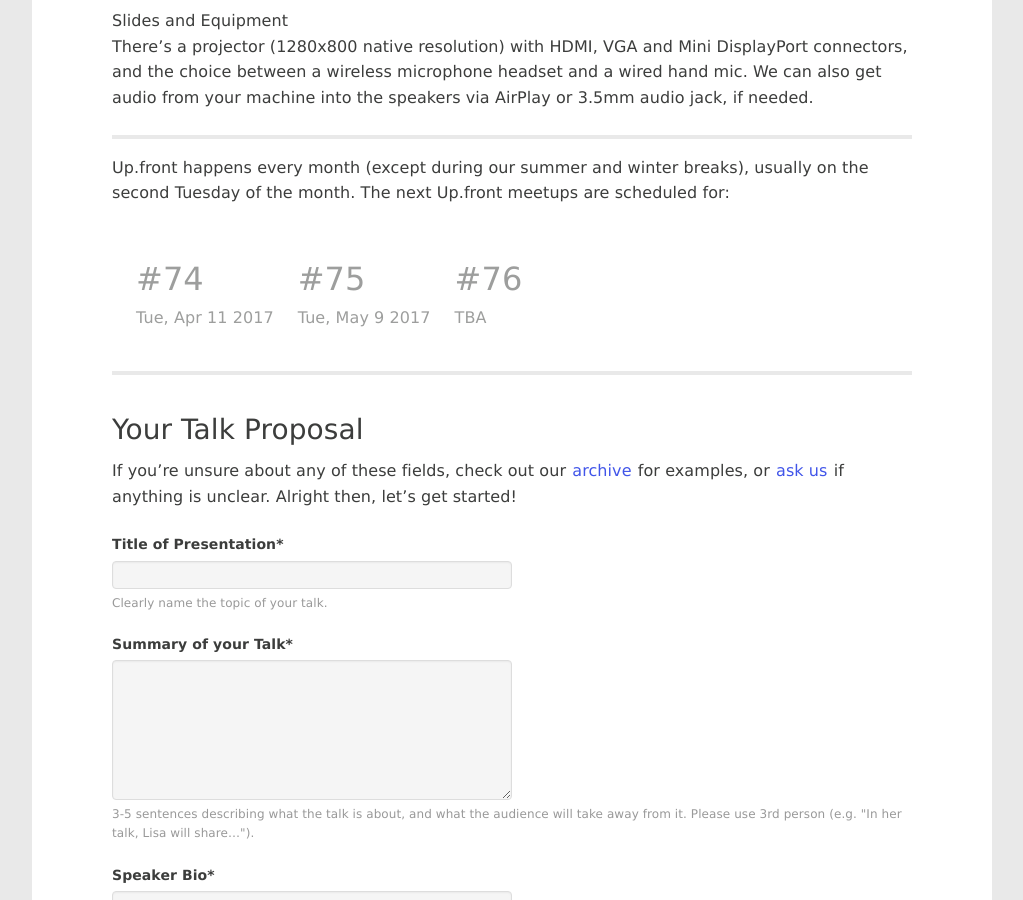
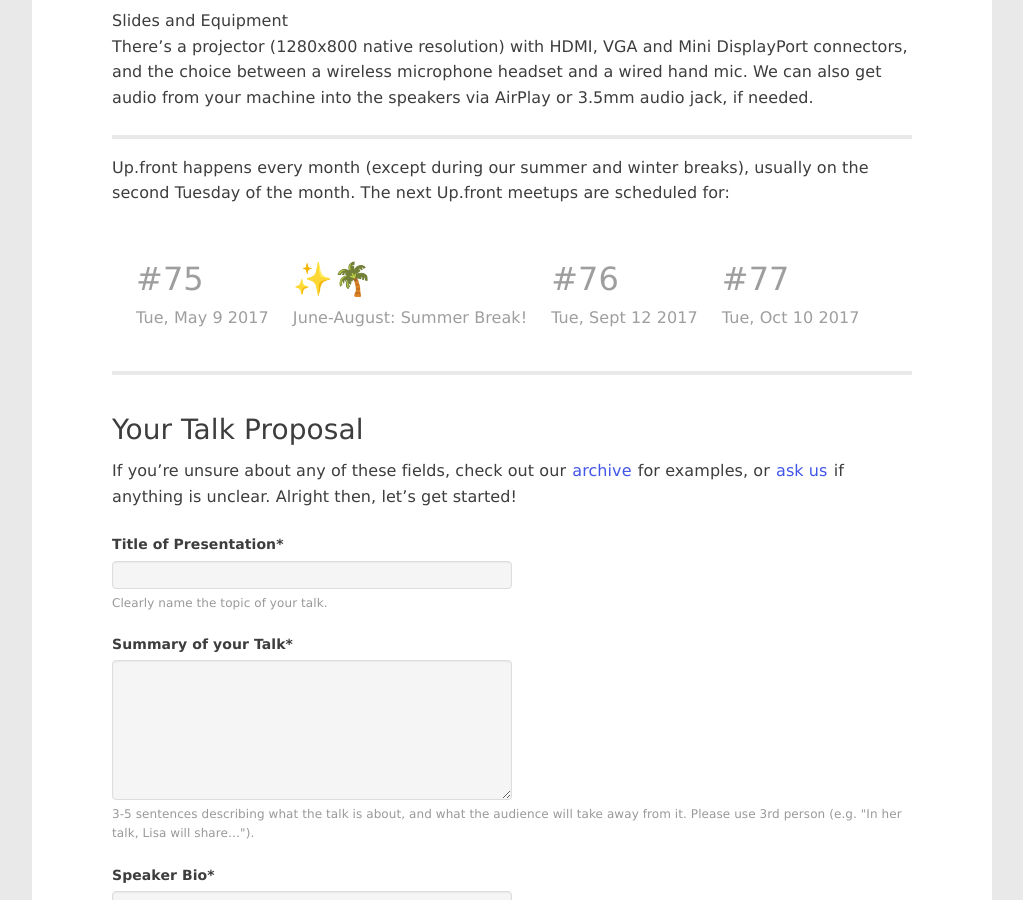
Before and after one commit to upfrontug/upfrontug.github.io, a Jekyll site: the page built from submit.html, in a window 1280 px wide and 900 px high, scrolled down 1552 px. Shown: the whole window, without its empty margins (128-1151 px from the left). Built offline with Jekyll 4.4.1, drawn with Linux system fonts in a browser that asks for light colours; a script that is not in the unit is left out.

Commit message:
May 2017 event

```diff
--- a/_includes/list-of-upcoming-events.html
+++ b/_includes/list-of-upcoming-events.html
@@ -2,17 +2,21 @@
   Up.front happens every month (except during our summer and winter breaks), usually on the second Tuesday of the month. The next Up.front meetups are scheduled for:
 </p>
 <ul class="list-next-events">
-   <li>
-    <span>#74</span>
-    Tue, Apr 11 2017
-  </li>
   <li>
     <span>#75</span>
     Tue, May 9 2017
   </li>
   <li>
+    <span>✨🌴</span>
+    June-August: Summer Break!
+  </li>
+  <li>
     <span>#76</span>
-    TBA
+    Tue, Sept 12 2017
+  </li>
+  <li>
+    <span>#77</span>
+    Tue, Oct 10 2017
   </li>
 </ul>
  <script type="text/javascript">
--- /dev/null
+++ b/_posts/2017-05-09-meetup.html
@@ -0,0 +1,6 @@
+---
+  counter:  '75'
+  meetup: 'https://www.meetup.com/de-DE/up-front-ug/'
+  intro: 'Our May metup is coming up! It’s the last meetup before our long summer break, and it is also part of Berlin’s <a href="http://wwwtf.berlin/">WWWTFest</a>, a week (or maybe an entire month) full of events from and for the local web tech community. Stay tuned for more details!'
+
+---
```
